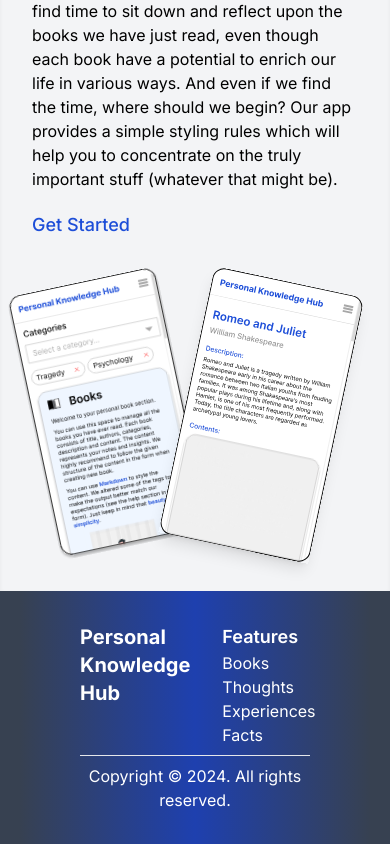
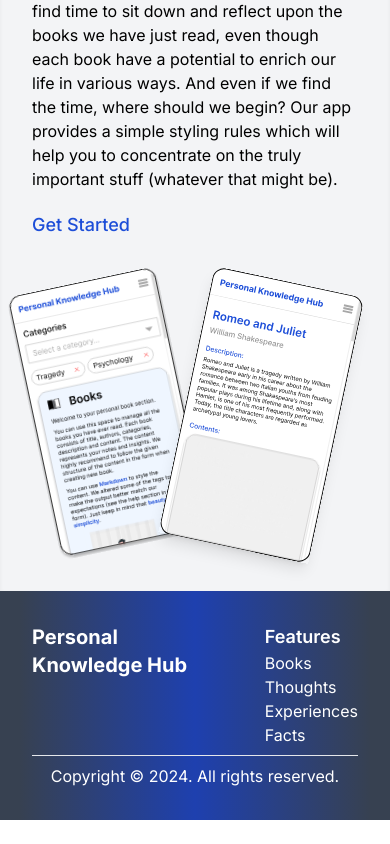
Before and after one commit to Martin-Nemecky/personal-knowledge-hub, a Next.js app: page / in a window 390 px wide. Shown: the part 637-1481 px from the top of the page. After the commit the page ends 1457 px from the top, so only its background shows below. Built offline with nearby package versions, Linux system fonts and the light colour scheme; no server answers.

Commit message:
Fix responsivity of footer section

```diff
--- a/app/_components/footer.tsx
+++ b/app/_components/footer.tsx
@@ -9,7 +9,7 @@ const links = [
 
 export default function Footer() {
 	return (
-		<footer className="relative z-20 bg-gradient-to-r from-5% from-gray-700 via-blue-800 to-gray-700 to-95% text-white flex flex-col justify-center px-20 py-8">
+		<footer className="relative z-20 bg-gradient-to-r from-5% from-gray-700 via-blue-800 to-gray-700 to-95% text-white flex flex-col justify-center sm:px-20 px-8 py-8">
 			<div className="flex gap-8">
 				<h2 className="font-bold text-xl">Personal Knowledge Hub</h2>
 				<section>
```
